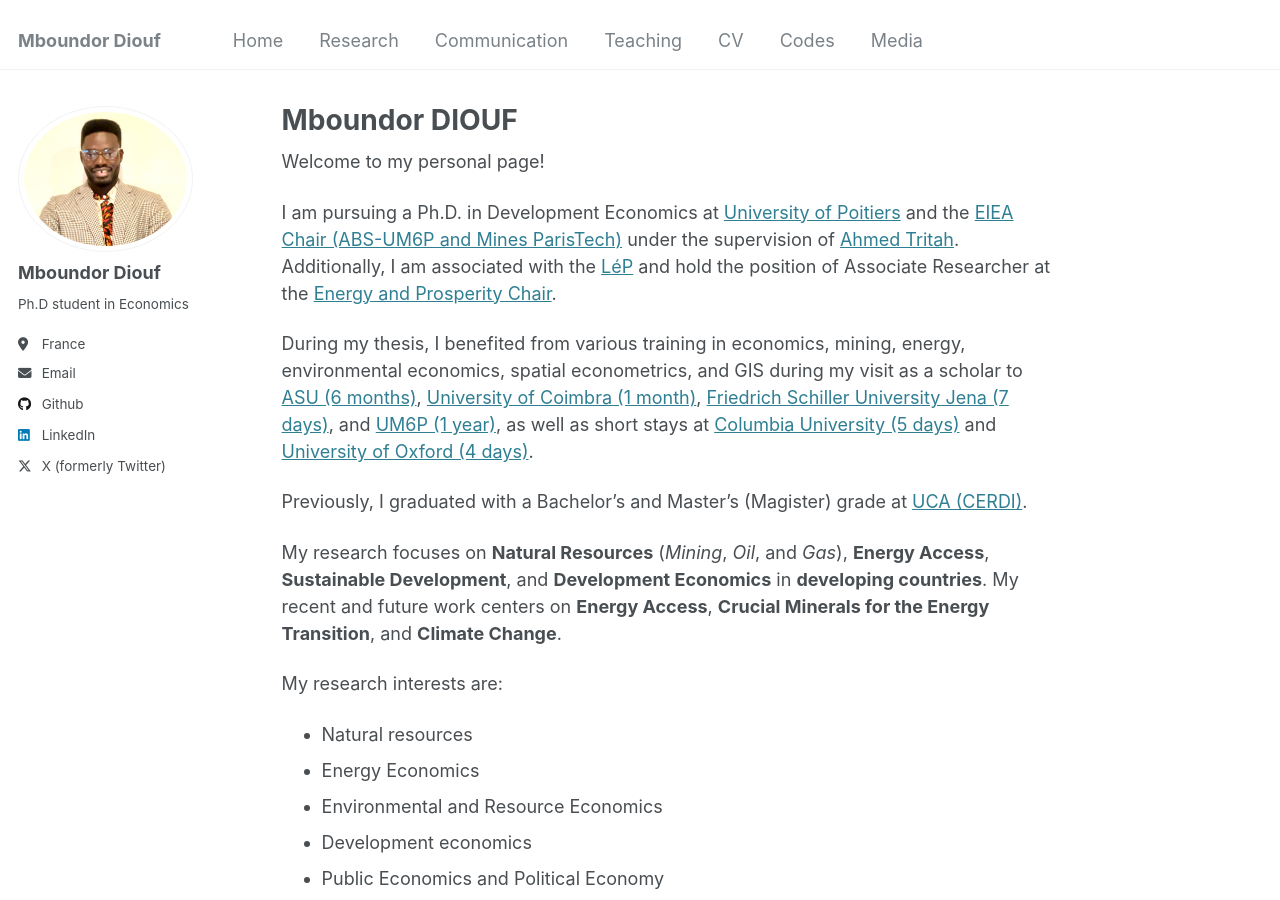
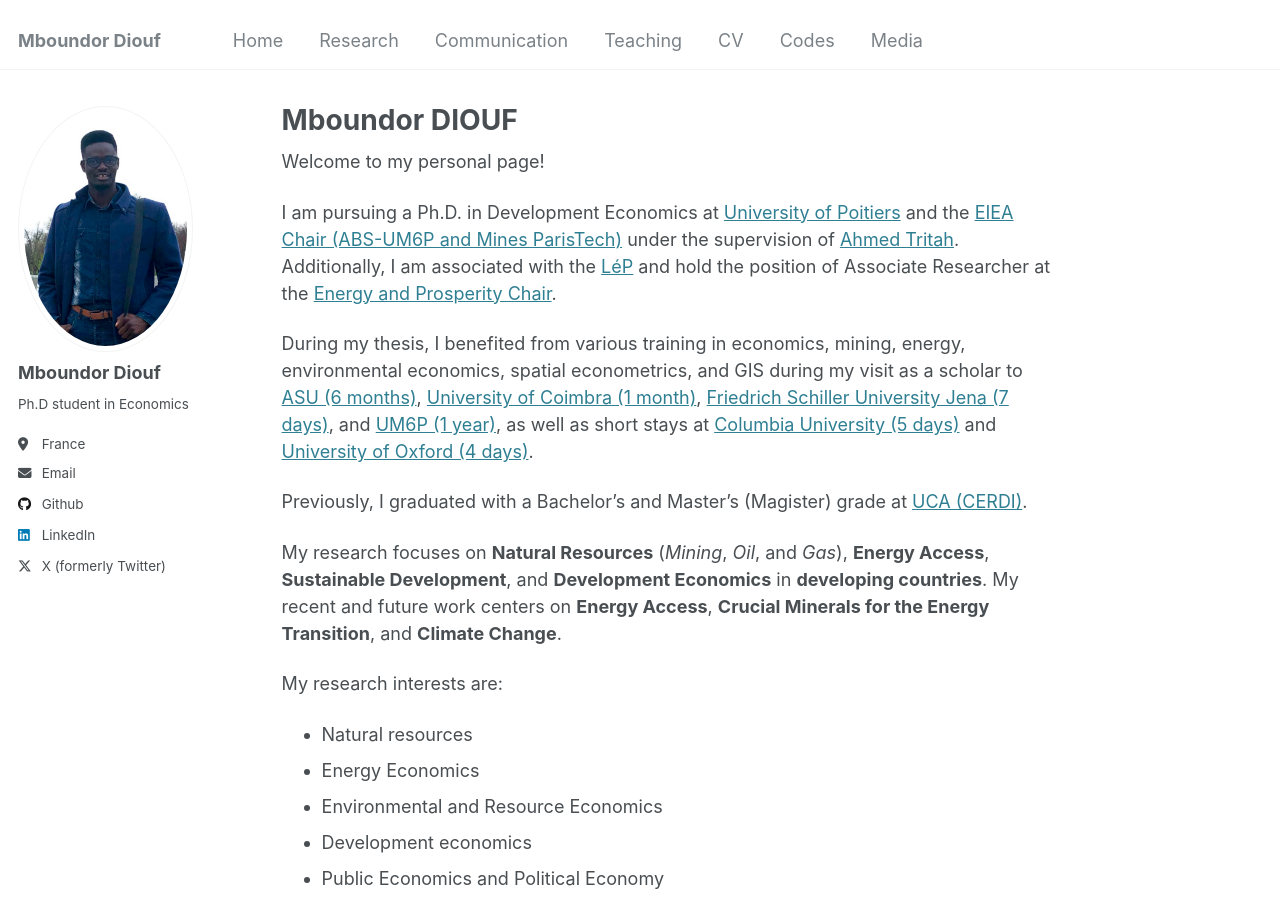
Before and after one commit to mboundordiouf/mboundordiouf.github.io, a Jekyll site: the page built from _pages/about.md, in a window 1280 px wide and 900 px high. Built offline with Jekyll 4.4.1, drawn with Linux system fonts in a browser that asks for light colours.

Commit message:
Update _config.yml

```diff
--- a/_config.yml
+++ b/_config.yml
@@ -82,7 +82,7 @@ analytics:
 # Site Author
 author:
   name             : "Mboundor Diouf"
-  avatar           : "photo_Mboundor_DIOUFok.jpg"
+  avatar           : "Mboundor_DIOUF_Photo_profil.jpg"
   bio              : "Ph.D student in Economics"
   location         : "France"
   employer         :
```
